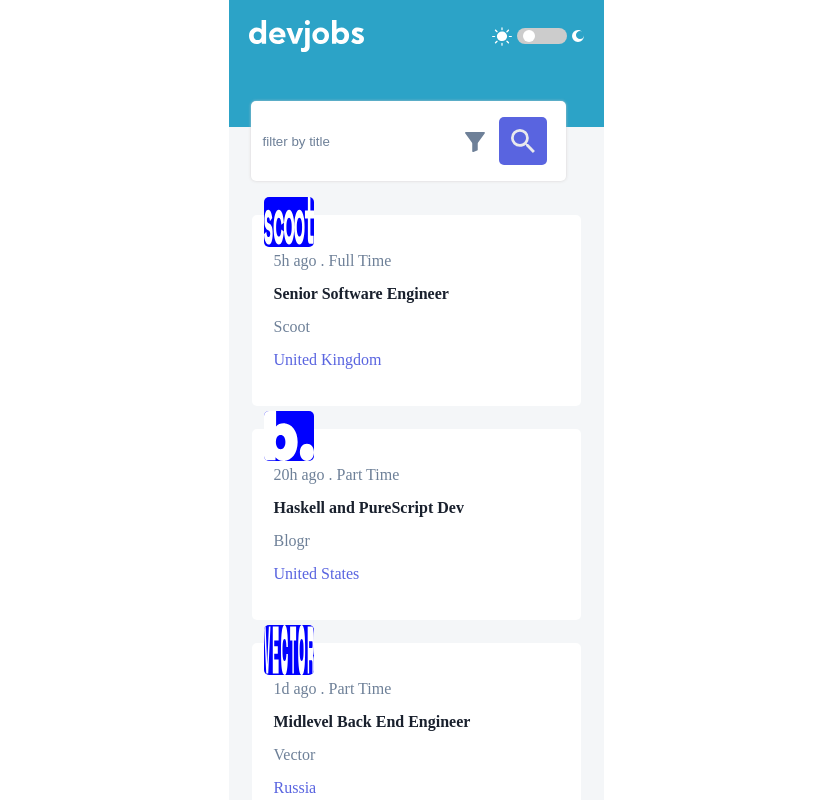
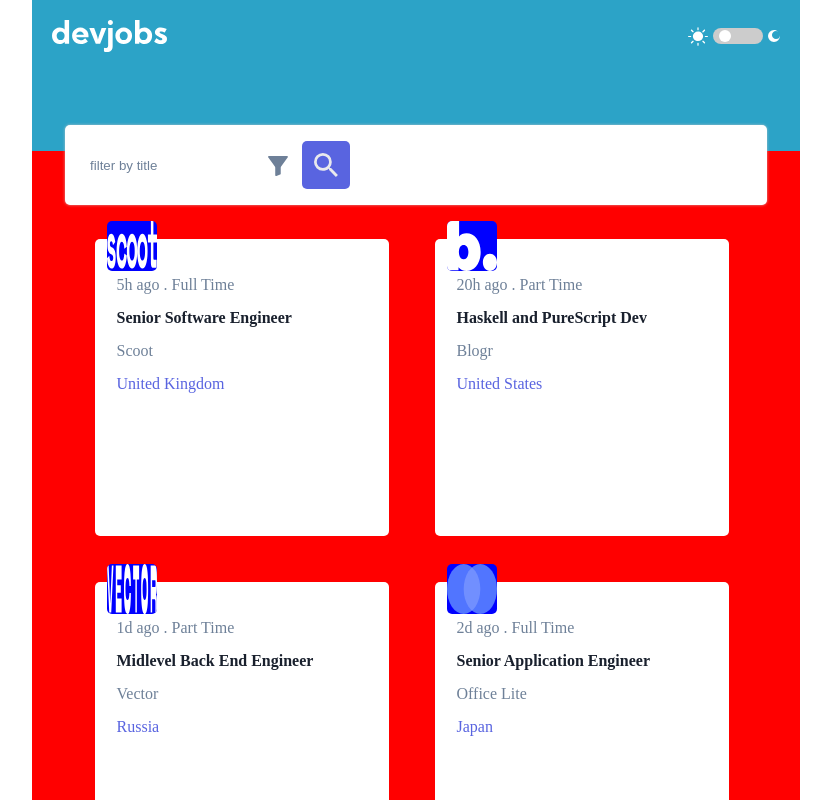
Before and after one commit to Zahra-Alanchari/DevJobs-project, a React app: page / in a window 1280 px wide. Shown: the top 800 px of the page, without its empty margins (224-1055 px from the left). Built offline with nearby package versions, Linux system fonts and the light colour scheme; data requests are answered from the project's data file.

Commit message:
implemented responsive design for tablet

```diff
--- a/src/components/Details.jsx
+++ b/src/components/Details.jsx
@@ -3,8 +3,6 @@
 import CompanyProfile from "./CompanyProfile";
 import JobDetails from "./JobDetails";
 import styled from "styled-components";
-// import { useQuery } from "@tanstack/react-query";
-// import { jobFetcher, jobItemFetcher } from "../fetcher";
 
 const MainBody = styled.div`
   width: 375px;
@@ -13,7 +11,7 @@
   padding-top: 65px;
   top: -11px;
   left: 0px;
-  height: 1000px;
+  height: 2127px;
 `;
 const MainContent = styled.div`
   width: 375px;
--- a/src/components/Header.jsx
+++ b/src/components/Header.jsx
@@ -11,6 +11,11 @@
   margin: 0 auto;
   background-color: #2ca3c7;
   /* background-image: url("../assets/mobile/bg-pattern-header.svg"); */
+  @media screen and (min-width: 768px){
+    /* background-image: url("../assets/mobile/bg-pattern-header.svg"); */
+    width: 768px;
+    height: 160px;
+  }
 `;
 
 const HeaderIcon = styled.div`
--- a/src/components/InputText.jsx
+++ b/src/components/InputText.jsx
@@ -17,6 +17,15 @@
   &::placeholder {
     padding-left: 12px;
     color: #6e8098;
+  }
+  &[placeholder]{
+    color: black;
+    padding-left: 13px;
+  }
+  @media screen and (min-width: 768px){
+    width: 689px;
+    height: 80px;
+    left: 33px;
   }
 `;
 const SearchIconbtn = styled.div`
--- a/src/components/Item.jsx
+++ b/src/components/Item.jsx
@@ -1,4 +1,4 @@
-import React, { useEffect, useState } from "react";
+import React, { useEffect } from "react";
 import { useDispatch, useSelector } from "react-redux";
 import { fetchgetAllJobs } from "../redux/action";
 import { updateSelectedId } from "../redux/Slice";
@@ -25,7 +25,20 @@
     margin-top: -40px;
     margin-left: -10px;
   }
+  @media screen and (min-width: 768px){
+    width: 250px;
+    height: 253px;
+
+  }
 `;
+const Wrapper = styled.div`
+  @media screen and (min-width: 768px){
+    width: 689px;
+    display: flex;
+    flex-flow: row wrap;
+    margin: 0 auto;
+  }
+`
 const Detail = styled.li`
   color: #6e8098;
 `;
@@ -44,8 +57,6 @@
   }, [dispatch]);
   const data = useSelector((state) => state.job.job);
   const selectedData = useSelector((state) => state.job.input);
-
-  // console.log(data, "dataw");
   function handleClick(e) {
     const target = e.target.id;
     dispatch(updateSelectedId(target));
@@ -64,7 +75,7 @@
         <InputText />
       </div>
       <Link to="/detail">
-        <div>
+        <Wrapper>
           {filteredData.map((item) => (
             <Items onClick={handleClick} key={item.id} id={item.id}>
               <li>
@@ -74,13 +85,15 @@
                 <Detail>
                   {item.postedAt} . {item.contract}
                 </Detail>
-                <Position><h4>{item.position}</h4></Position>
+                <Position>
+                  <h4>{item.position}</h4>
+                </Position>
                 <Detail>{item.company}</Detail>
                 <Location>{item.location}</Location>
               </li>
             </Items>
           ))}
-        </div>
+        </Wrapper>
       </Link>
     </>
   );
--- a/src/components/JobDetails.jsx
+++ b/src/components/JobDetails.jsx
@@ -5,21 +5,14 @@
 const JobDescription = styled.div`
   background-color: white;
   width: 327px;
-  height: 205px;
   position: absolute;
   top: 220px;
   left: 23px;
 `;
 
 const Items = styled.ul`
-  /* background-color: white; */
   padding: 22px;
   margin: 23px;
-  /* border-radius: 5px; */
-
-  & li {
-    /* margin-bottom: 5px; */
-  }
 `;
 const Detail = styled.li`
   color: #6e8098;
@@ -39,15 +32,40 @@
   border-radius: 5px;
   background-color: #5964e0;
   color: white;
+  &::after {
+    content: "";
+    display: block;
+    clear: both;
+  }
 `;
-const Introduction= styled.div`
-  width: 320px;
+const ApplyButtonend = styled.button`
+  width: 279px;
+  height: 48px;
+  border-radius: 5px;
+  background-color: #5964e0;
+  color: white;
+`;
+const Introduction = styled.div`
+  width: 300px;
   height: 205px;
   position: absolute;
-  top: 420px;
+  top: 210px;
   left: 23px;
-`
-
+  color: #6e8098;
+  /* display: flex; */
+`;
+const Title = styled.h3`
+  color: black;
+  margin: 30px 0;
+`;
+const ListDec = styled.li`
+  list-style-type: decimal;
+  margin: 15px;
+`;
+const ListDic = styled.li`
+  list-style-type: disc;
+  margin: 15px;
+`;
 const JobDetails = () => {
   const data = useSelector((state) => state.job.job);
   const id = useSelector((state) => state.job.id);
@@ -70,14 +88,21 @@
 
       <Introduction>
         <p>{selectedJob.description}</p>
-        <h1>Requirements</h1>
+        <Title>Requirements</Title>
         <p>{selectedJob.requirements.content}</p>
-        <ul className="list">
+        <ul>
           {selectedJob.requirements.items.map((item) => (
-            <li className="list">{item}</li>
+            <ListDic>{item}</ListDic>
           ))}
         </ul>
-        <h1>what you will do</h1>
+        <Title>what you will do</Title>
+        <p>{selectedJob.role.content}</p>
+        <ul>
+          {selectedJob.role.items.map((item) => (
+            <ListDec>{item}</ListDec>
+          ))}
+        </ul>
+        <ApplyButtonend>Apply now </ApplyButtonend>
       </Introduction>
     </JobDescription>
   );
--- a/src/components/Main.jsx
+++ b/src/components/Main.jsx
@@ -8,6 +8,9 @@
   position: relative;
   top: -50px;
   margin: 0 auto;
+  @media screen and (min-width: 768px){
+    width: 768px;
+  }
 `;
 const MainBody = styled.div`
   width: 375px;
@@ -16,6 +19,11 @@
   padding-top: 65px;
   top: 41px;
   left: 0px;
+  @media screen and (min-width: 768px){
+    background-color: red;
+    width: 768px;
+
+  }
 `;
 
 export default function Main() {
--- a/src/style.css
+++ b/src/style.css
@@ -6,23 +6,6 @@
   list-style: none;
   text-decoration: none;
 }
-
-.list {
-  list-style-type: circle;
-}
-
-.searchicon {
-  background-color: red;
-}
-.fix{
-
-}
-
-
-/* .mohtava {
-  margin-top: 10px;
-  margin-left: -7px;
-} */
 /* The switch - the box around the slider */
 .switch {
   position: relative;
@@ -50,9 +33,6 @@
   background-color: #ccc;
   -webkit-transition: 0.4s;
   transition: 0.4s;
-}
-.darkmode {
-  background-color: black;
 }
 
 .slider:before {
```
